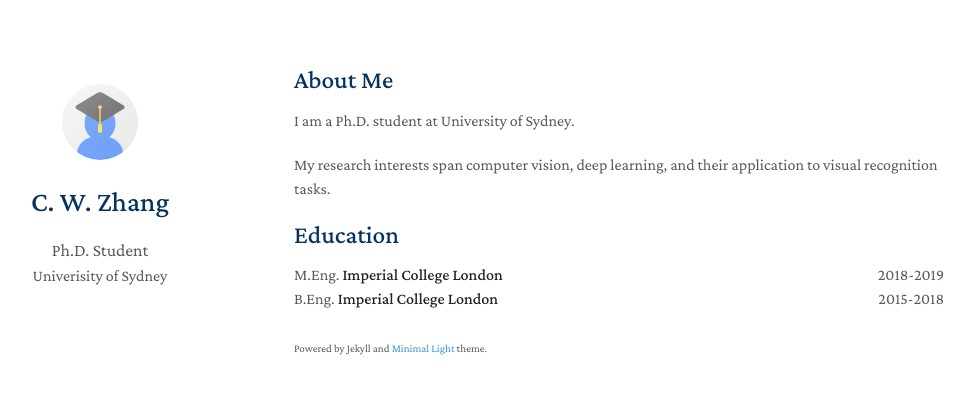
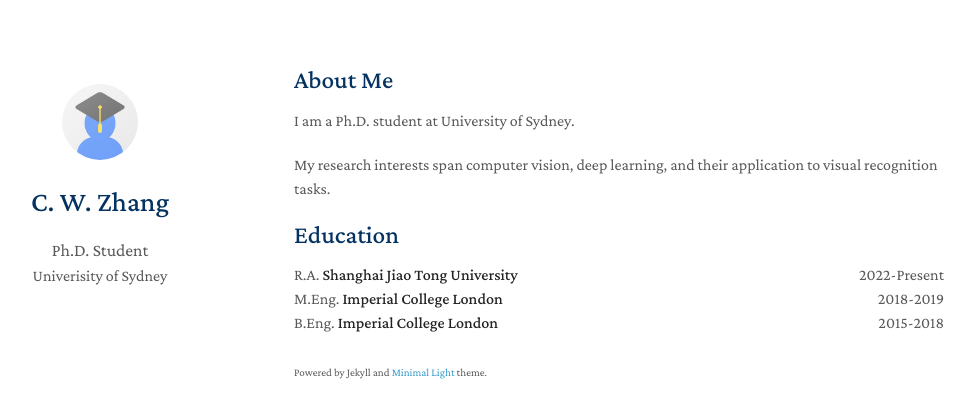
Before and after one commit to charmeleonz/charmeleonz.github.io, a Jekyll site: the page built from index.md, in a window 1280 px wide. Shown: the top 418 px of the page, without its empty margins (176-1151 px from the left). Built offline with Jekyll 4.4.1, drawn with Linux system fonts in a browser that asks for light colours; nearby versions of some CDN libraries; a style sheet for code colours, icons or effects is not loaded; our own code applies the rules of GitHub Pages for plain Markdown files.

Commit message:
Update education.md

```diff
--- a/_includes/education.md
+++ b/_includes/education.md
@@ -1,4 +1,9 @@
 ## Education
+
+<div style="display: flex; justify-content: space-between;">
+    <div>R.A. <strong>Shanghai Jiao Tong University</strong> </div>
+    <div style="text-align: right;">2022-Present</div>
+</div>
 
 <div style="display: flex; justify-content: space-between;">
     <div>M.Eng. <strong>Imperial College London</strong> </div>
```
